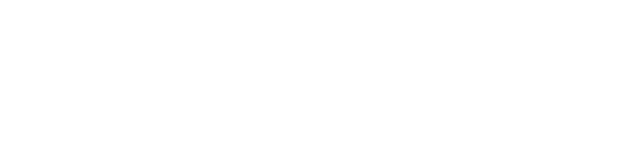
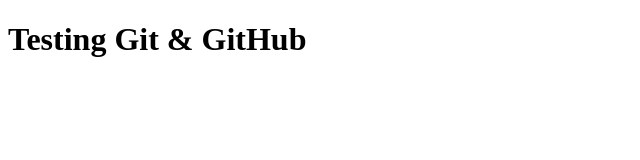
Before and after one commit to LusineAvagyan/testing, a plain HTML site: page index.html in a window 1280 px wide. Shown: the whole page, without its empty margins (0-640 px from the left). Drawn offline with Linux system fonts and the light colour scheme.

Commit message:
testing git

```diff
--- a/index.html
+++ b/index.html
@@ -7,5 +7,7 @@
     <title>Document</title>
     <link rel="stylesheet" href="css/style.css" />
   </head>
-  <body></body>
+  <body>
+    <h1>Testing Git & GitHub</h1>
+  </body>
 </html>
```
